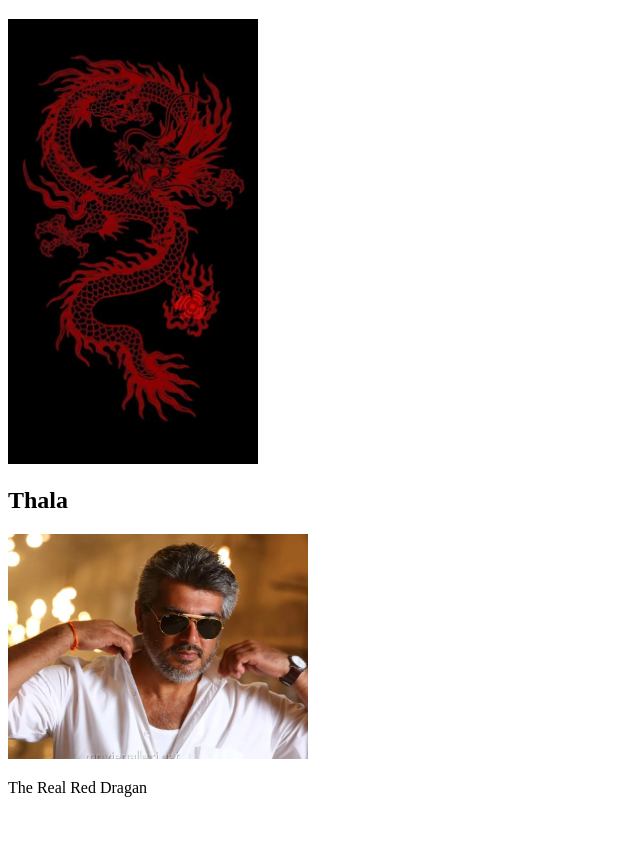
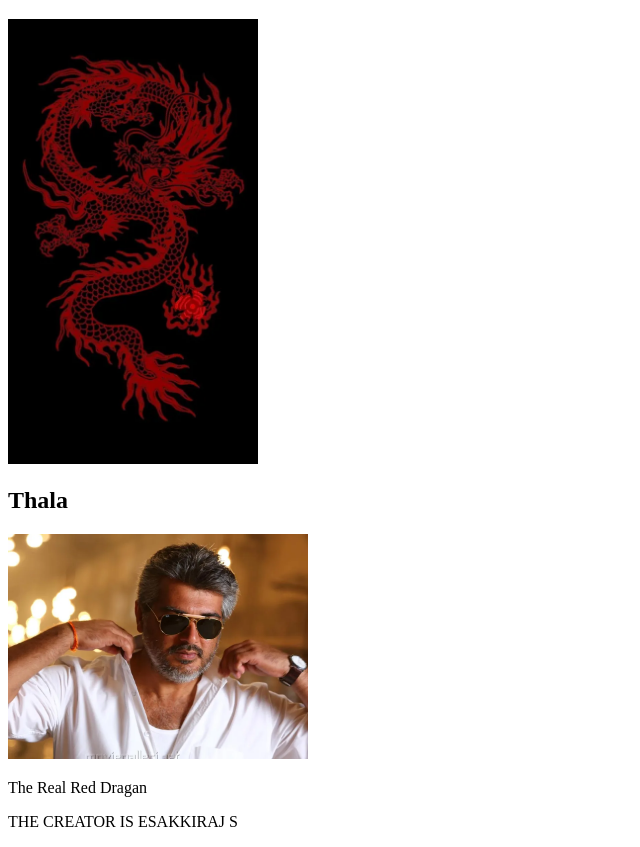
Before and after one commit to Esakkiraja143/first_project, a plain HTML site: page index.html in a window 1280 px wide. Shown: the part 61-908 px from the top of the page, without its empty margins (0-640 px from the left). Before the commit the page ends 874 px from the top, so only its background shows below. Drawn offline with Linux system fonts and the light colour scheme.

Commit message:
added paragraph

```diff
--- a/index.html
+++ b/index.html
@@ -11,5 +11,6 @@
     <h2>Thala</h2>
     <img width="300px" src="Thala.jpg" alt="">
     <p>The Real Red Dragan</p>
+    <p>THE CREATOR IS ESAKKIRAJ S</p>
 </body>
 </html>
```
